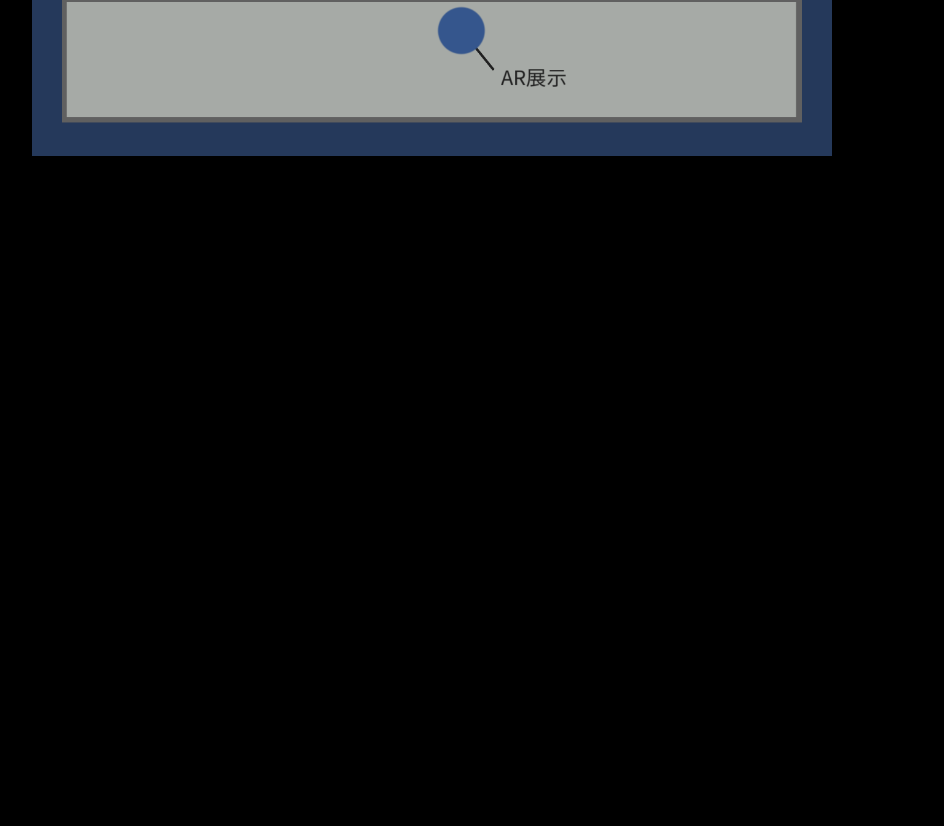
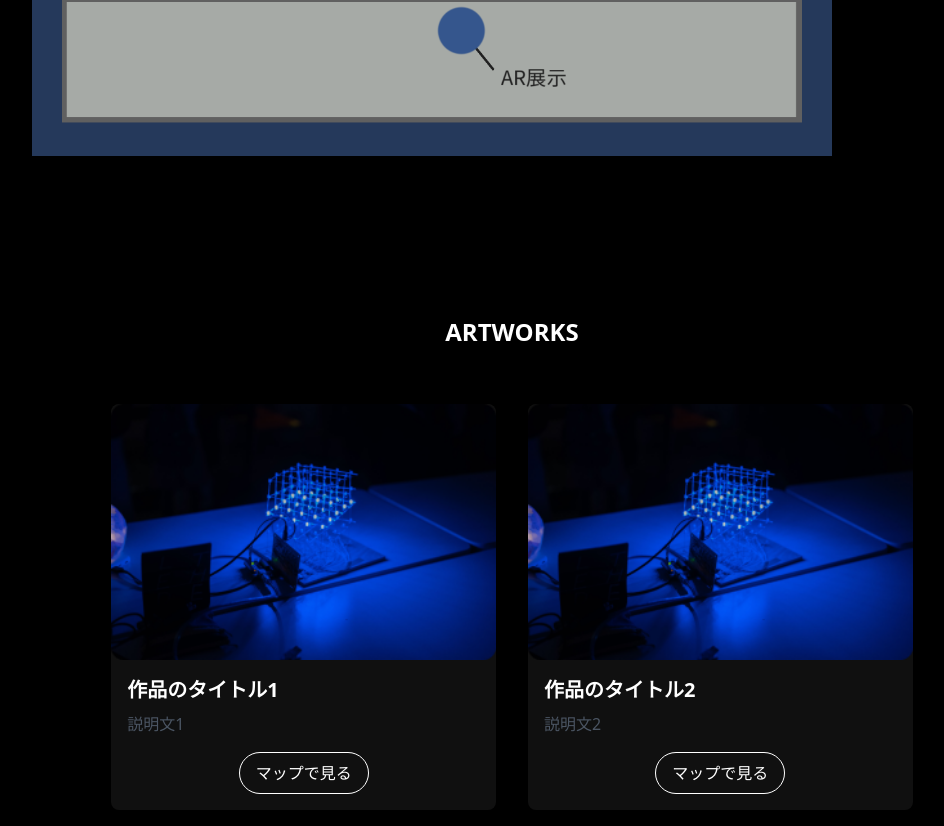
Before and after one commit to shogo0x2e/shibalab-omiya2023-web, a Next.js app: page / in a window 1280 px wide. Shown: the part 2059-2885 px from the top of the page, without its empty margins (128-1072 px from the left). Before the commit the page ends 2215 px from the top, so only its background shows below. Built offline with nearby package versions, Linux system fonts and the light colour scheme.

Commit message:
Artworks 完成

```diff
--- /dev/null
+++ b/components/Artworks.tsx
@@ -0,0 +1,58 @@
+/*
+    File Name   : OverView.tsx
+    Created     : on 13:21 at May 20, 2023
+    Description : OverView component
+
+    Copyright 2023 Shogo Kitada All Rights Reserved.
+        contact@shogo0x2e.com (Twitter, GitHub: @shogo0x2e)
+
+    I would be happy to notify me if you use part of my code.
+*/
+
+import artworksData from '../data/artworks.json';
+import Image from 'next/image';
+
+const Artworks = () => {
+
+  return (
+    <section>
+      <h3 className="my-10 text-2xl font-bold text-center">
+        ARTWORKS
+      </h3>
+
+      <div className="flex flex-wrap justify-center">
+      {artworksData.map((artwork) => (
+        <div
+          key={artwork.id}
+          className="max-w-md mx-4 my-4 bg-[#101010] rounded-lg shadow-lg"
+        >
+          <Image
+            src={artwork.image}
+            alt="Artwork"
+            height={200}
+            width={200}
+            className="w-full h-64 object-cover rounded-t-lg"
+          />
+          <div className="p-4">
+
+            <h3 className="text-xl font-bold mb-2">
+              {artwork.title}
+            </h3>
+            <p className="text-gray-600 mb-4">
+              {artwork.description}
+            </p>
+            <div className="flex justify-center">
+              <button className="bg-transparent border border-white text-white py-2 px-4 rounded-full hover:bg-white hover:text-[#101010] transition-colors duration-300">マップで見る</button>
+            </div>
+
+          </div>
+        </div>
+      ))}
+    </div>
+
+    </section>
+
+  );
+};
+
+export default Artworks;
--- /dev/null
+++ b/data/artworks.json
@@ -0,0 +1,14 @@
+[
+  {
+    "id": 1,
+    "title": "作品のタイトル1",
+    "description": "説明文1",
+    "image": "/images/led-cube.png"
+  },
+  {
+    "id": 2,
+    "title": "作品のタイトル2",
+    "description": "説明文2",
+    "image": "/images/led-cube.png"
+  }
+]
--- a/pages/index.tsx
+++ b/pages/index.tsx
@@ -2,6 +2,7 @@ import HeroSection from '@/components/HeroSection'
 import Header from '../components/Header'
 import OverView from '@/components/OverView'
 import FloorMap from '@/components/FloorMap'
+import Artworks from '@/components/Artworks'
 
 
 export default function Home() {
@@ -26,6 +27,14 @@ export default function Home() {
         <div className='w-9/12'>
           <FloorMap />
         </div>
+
+        <div style={{
+          height: '120px'
+        }} />
+
+        <div className='w-9/12'>
+          <Artworks />
+        </div>
       </div>
     </main>
   )
```
